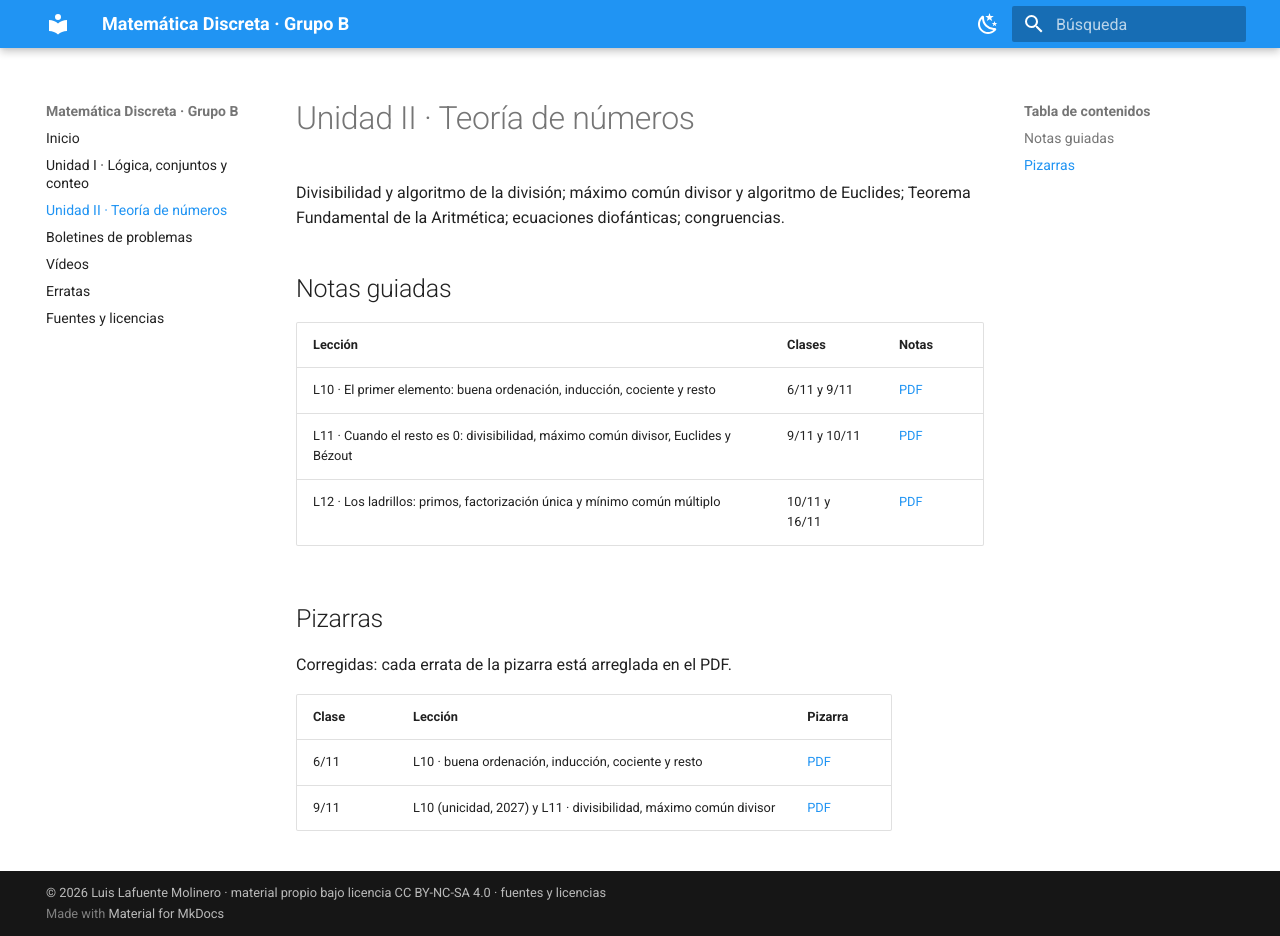
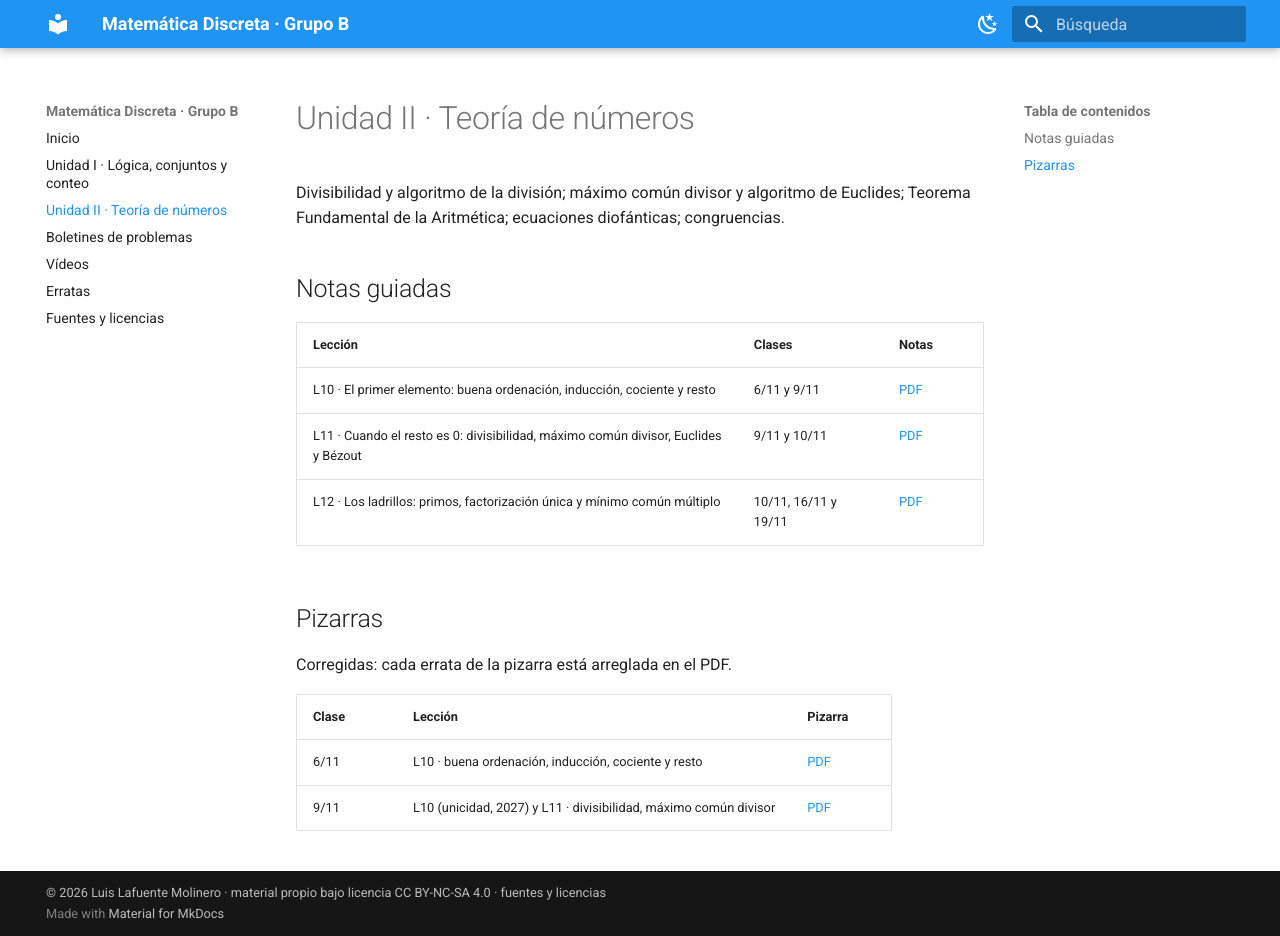
Before and after one commit to llafuent/md2627, an MkDocs documentation site: the page built from docs/unidad2.md, in a window 1280 px wide and 936 px high. Built offline with MkDocs 1.6.1 and Material for MkDocs 9.7.7, drawn with Linux system fonts in a browser that asks for light colours.

Commit message:
Actualizar páginas

```diff
--- a/docs/unidad2.md
+++ b/docs/unidad2.md
@@ -9,7 +9,7 @@ Aritmética; ecuaciones diofánticas; congruencias.
 |---|---|---|
 | L10 · El primer elemento: buena ordenación, inducción, cociente y resto | 6/11 y 9/11 | [PDF](material/u2/notasGuiadasL10.pdf) |
 | L11 · Cuando el resto es 0: divisibilidad, máximo común divisor, Euclides y Bézout | 9/11 y 10/11 | [PDF](material/u2/notasGuiadasL11.pdf) |
-| L12 · Los ladrillos: primos, factorización única y mínimo común múltiplo | 10/11 y 16/11 | [PDF](material/u2/notasGuiadasL12.pdf) |
+| L12 · Los ladrillos: primos, factorización única y mínimo común múltiplo | 10/11, 16/11 y 19/11 | [PDF](material/u2/notasGuiadasL12.pdf) |
 
 ## Pizarras
 
```
